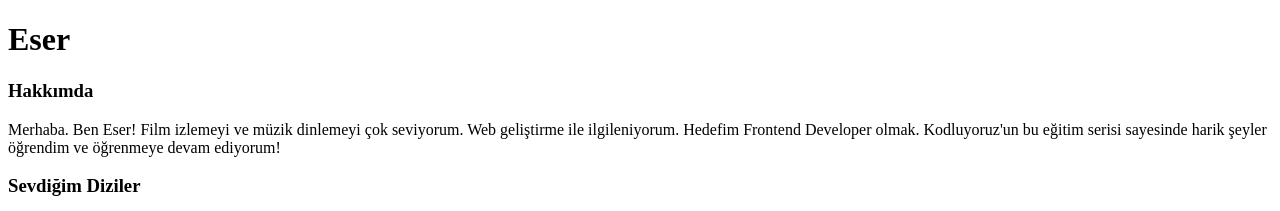
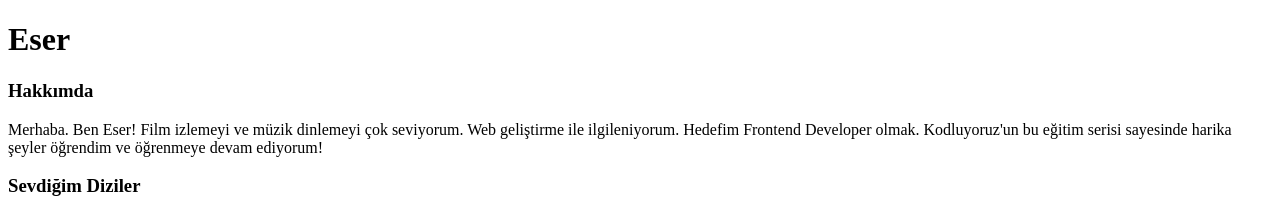
Before and after one commit to Eser-nalca/Patika-Html-dev1, a plain HTML site: page index.html in a window 1280 px wide. Shown: the top 211 px of the page. Drawn offline with Linux system fonts and the light colour scheme.

Commit message:
Update index.html

```diff
--- a/index.html
+++ b/index.html
@@ -13,7 +13,7 @@
     <p>
       Merhaba. Ben Eser!  Film izlemeyi ve müzik dinlemeyi çok seviyorum.
       Web geliştirme ile ilgileniyorum. Hedefim Frontend Developer olmak.
-      Kodluyoruz'un bu eğitim serisi sayesinde harik şeyler öğrendim ve öğrenmeye devam ediyorum!
+      Kodluyoruz'un bu eğitim serisi sayesinde harika şeyler öğrendim ve öğrenmeye devam ediyorum!
     </p>
     <!-- Hobilerim için oluşturduğum kısım. bir adet başlık ve iki paragraf içerir.  -->
     <h3>Sevdiğim Diziler</h3>
```
